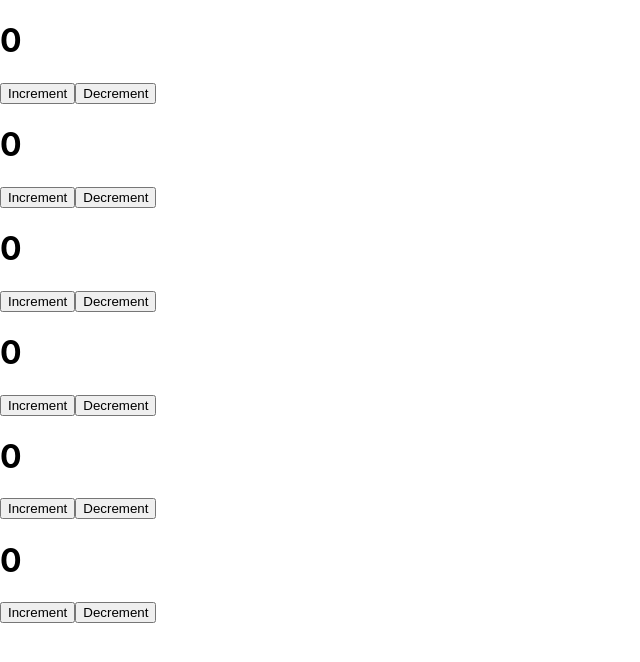
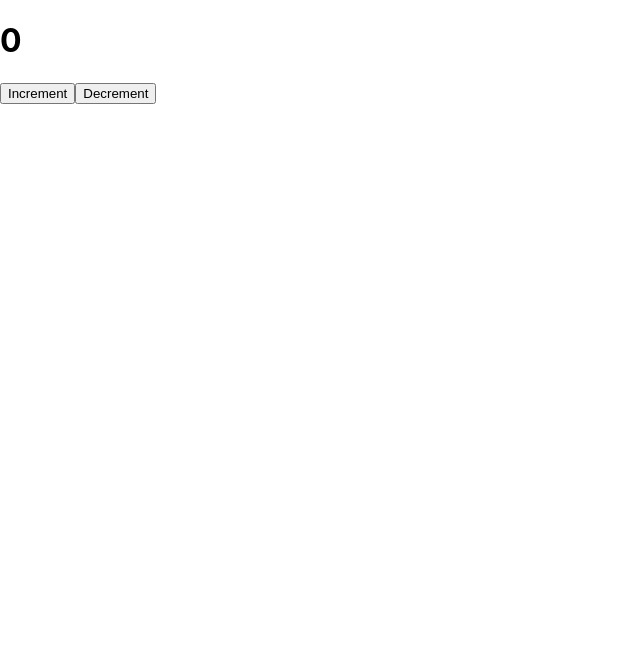
Before and after one commit to AKV85/react2, a React (Create React App) app: page / in a window 1280 px wide. Shown: the top 662 px of the page, without its empty margins (0-640 px from the left). Built offline with nearby package versions, Linux system fonts and the light colour scheme.

Commit message:
ClassComponent(old style)

```diff
--- a/src/App.js
+++ b/src/App.js
@@ -1,17 +1,13 @@
 import React, {useState} from 'react';
 import Counter from "./components/Counter";
+import ClassCounter from './components/ClassCounter';
 
 function App() {
 // const [value, setValue] = useState("some text in input");
 
   return (
     <div className="App">
-       <Counter />
-       <Counter />
-       <Counter />
-       <Counter />
-       <Counter />
-       <Counter />
+      <ClassCounter />
 
     </div>
   );
--- /dev/null
+++ b/src/components/ClassCounter.jsx
@@ -0,0 +1,36 @@
+import React from "react";
+
+class ClassCounter extends React.Component {
+
+constructor(props) {
+    super(props);
+    this.state = {
+        count:0
+    }
+    this.increment = this.increment.bind(this);
+       this.decrement = this.decrement.bind(this);
+}
+
+
+     increment() {
+        this.setState({count: this.state.count + 1})
+      }
+
+     decrement() {
+        this.setState({count: this.state.count - 1})
+
+      }
+
+
+    render() {
+        return(
+            <div>
+                <h1>{this.state.count}</h1>
+                <button onClick={this.increment}>Increment</button>
+                <button onClick={this.decrement}>Decrement</button>
+            </div>
+        )
+    }
+}
+
+export default ClassCounter;
```
